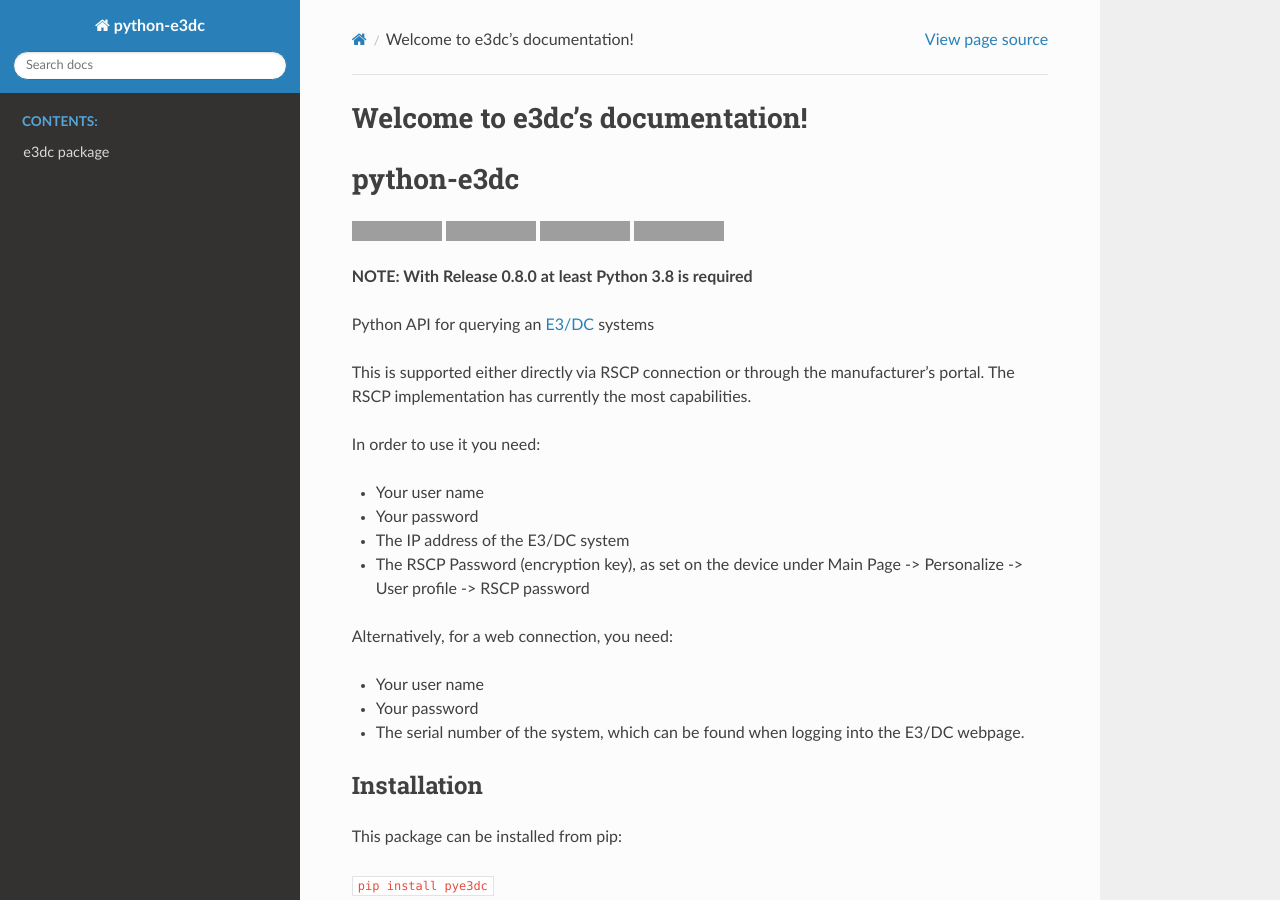
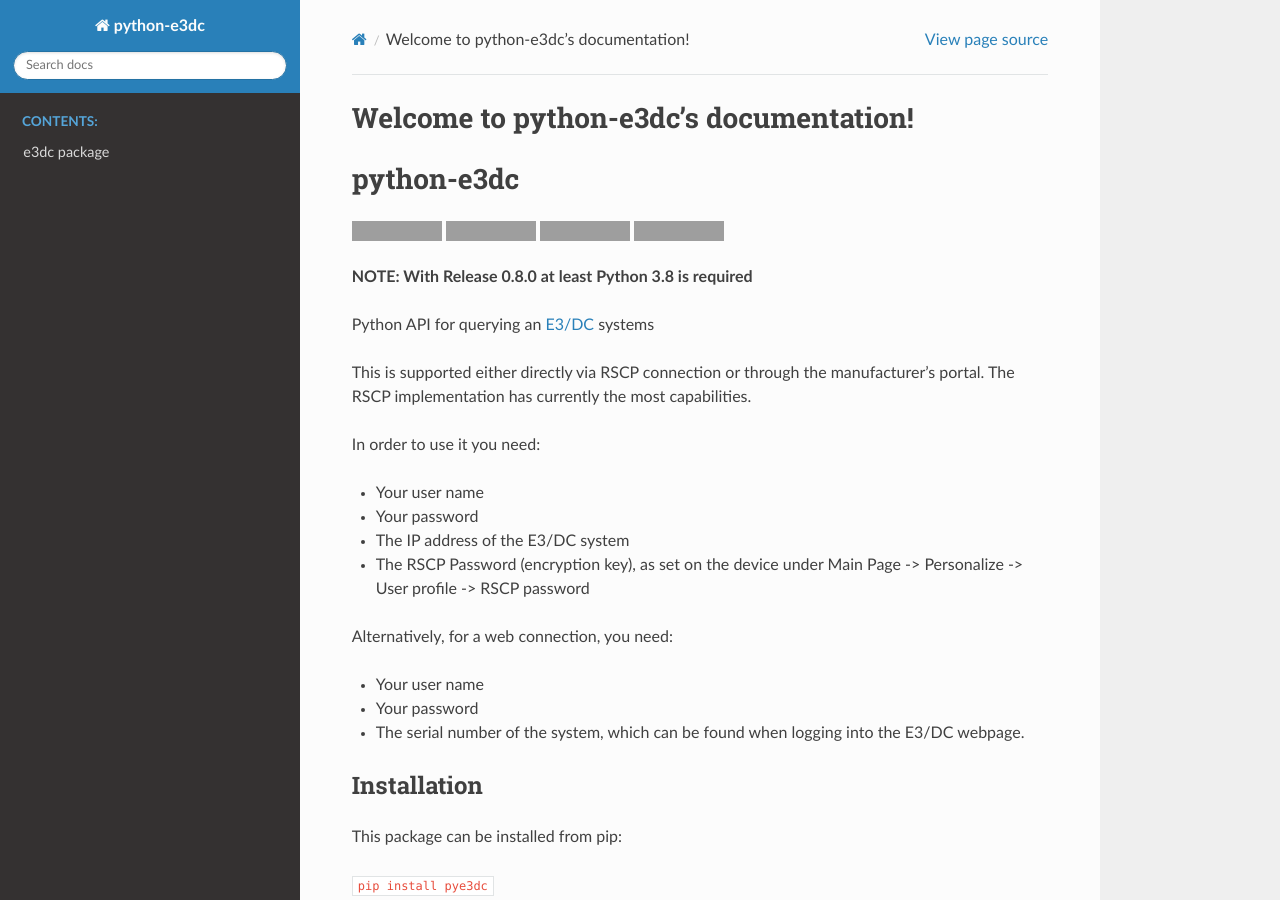
Before and after one commit to fsantini/python-e3dc, a Sphinx documentation site: the page built from docs/source/index.rst, in a window 1280 px wide and 900 px high, cut to the strip 0-900 px from the top of the window. Built offline with Sphinx 7.4.7 and the Read the Docs theme 2.0.0, drawn with Linux system fonts in a browser that asks for light colours; grey boxes are pictures that could not be loaded.

Commit message:
update sphinx index

```diff
--- a/docs/source/index.rst
+++ b/docs/source/index.rst
@@ -1,9 +1,9 @@
-.. e3dc documentation master file, created by
+.. python-e3dc documentation master file, created by
    sphinx-quickstart on Sat Feb 11 10:32:00 2023.
    You can adapt this file completely to your liking, but it should at least
    contain the root `toctree` directive.
 
-Welcome to e3dc's documentation!
+Welcome to python-e3dc's documentation!
 ================================
 
 .. mdinclude:: ../../README.md
```
